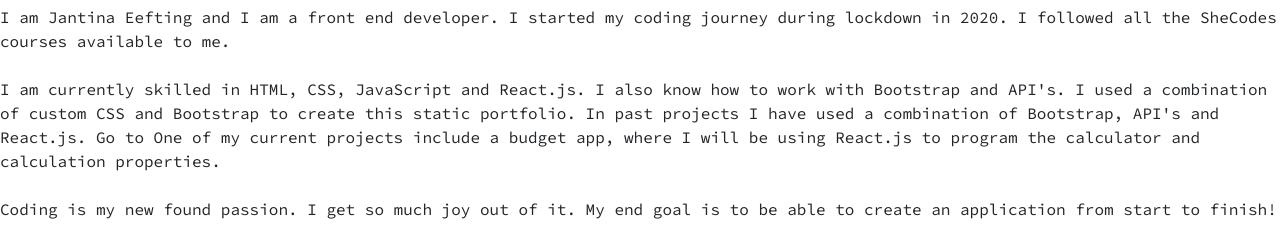
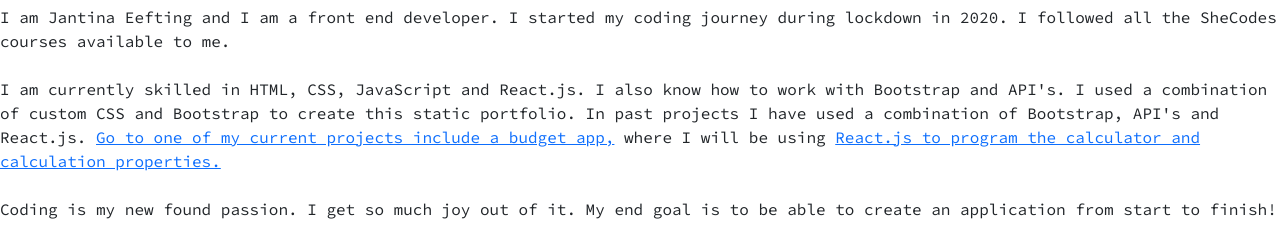
Before and after one commit to JantinaG/Portfolio, a plain HTML site: page index.html in a window 1280 px wide. Shown: the part 328-562 px from the top of the page. Drawn offline with nearby package versions, Linux system fonts and the light colour scheme.

Commit message:
Links in About me section

```diff
--- a/index.html
+++ b/index.html
@@ -111,9 +111,22 @@
         I am currently skilled in HTML, CSS, JavaScript and React.js. I also
         know how to work with Bootstrap and API's. I used a combination of
         custom CSS and Bootstrap to create this static portfolio. In past
-        projects I have used a combination of Bootstrap, API's and React.js. Go
-        to One of my current projects include a budget app, where I will be
-        using React.js to program the calculator and calculation properties.
+        projects I have used a combination of Bootstrap, API's and React.js.
+        <a
+          href="https://eloquent-mestorf-694da5.netlify.app/"
+          title="Live App"
+          target="_blank"
+        >
+          Go to one of my current projects include a budget app,</a
+        >
+        where I will be using
+        <a
+          href="https://github.com/JantinaG/Budget-App"
+          title="App Code"
+          target="_blank"
+        >
+          React.js to program the calculator and calculation properties.
+        </a>
         <br />
         <br />
         Coding is my new found passion. I get so much joy out of it. My end goal
@@ -137,7 +150,7 @@
       <div class="container">
         <div class="row">
           <div class="col-md-6 p-4 border">
-            <!-- Project: Bototie -->
+            <!-- Project: Bobotie -->
             <h3 class="text-center">Bobotie Site</h3>
             <p>Skills used:</p>
             <ul>
```
